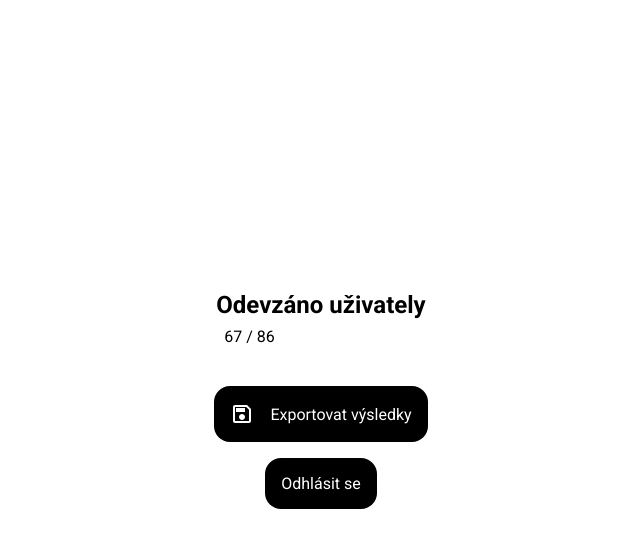
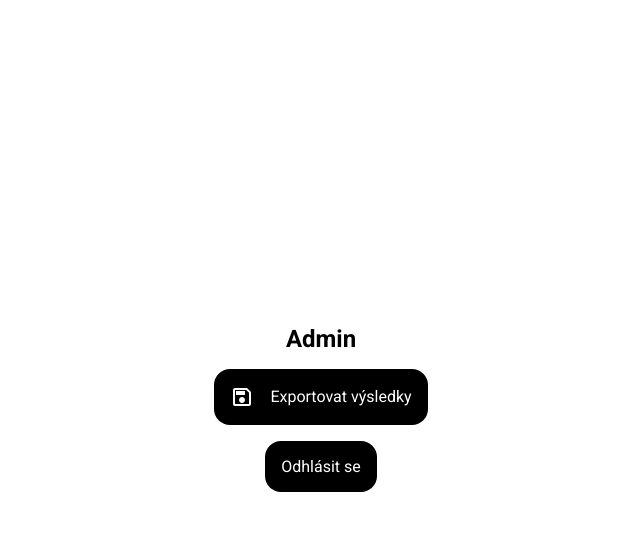
Before and after one commit to muchaF/mat-klokan, a Python web app: template templates/admin.html in a window 1280 px wide. Shown: the top 548 px of the page, without its empty margins (319-959 px from the left). Run offline with Jinja, Linux system fonts and the light colour scheme; the template is opened without the code that fills it, so the values that code supplies are empty.

Commit message:
micro change

```diff
--- a/main.py
+++ b/main.py
@@ -4,10 +4,10 @@ from flask_session import Session
 from flask_sqlalchemy import SQLAlchemy
 import db_API
 from export import userExport, finalExport
-
-
 import hashlib
-
+# text credentials
+# export - x1fe2
+# sklenar@gslapanice.cz - z8af2
 
 server = Flask("mat klokan")
 
--- a/static/css/admin/admin.css
+++ b/static/css/admin/admin.css
@@ -4,6 +4,10 @@
      margin: 0;
      font-family: 'Roboto', 'sans-serif' ;
      position: relative;
+}
+
+h2{
+     margin: 1rem;
 }
 
 body {
@@ -30,9 +34,9 @@ a > :last-child {
 }
 
 a > p {
-     /* text-decoration: none; */
      color: #fff;
 }
+
 a {
      text-decoration: none;
 }
@@ -44,21 +48,6 @@ a:hover {
      background-color: #616161;
 }
 
-.stats {
-     margin-bottom: 2rem;
-}
-
-.stats > p {
-     margin: 0.5rem;
-}
-
-.item-container {
-     width: fit-content;
-     display: flex;
-     flex-direction: column;
-     align-items: center;
-}
-
 .logout{
      margin-top: 1rem;
 }
--- a/templates/admin.html
+++ b/templates/admin.html
@@ -8,10 +8,7 @@
      <title>Administrace</title>
 </head>
 <body>
-     <div class="stats">
-          <h2>Odevzáno uživately</h2>
-          <p>67 / 86</p>
-     </div>
+     <h2>Admin</h2>
      <a href="{{ url_for('API_full_export') }}">
           <img src="/static/img/svg/save.svg">
           <p>Exportovat výsledky</p>
```
